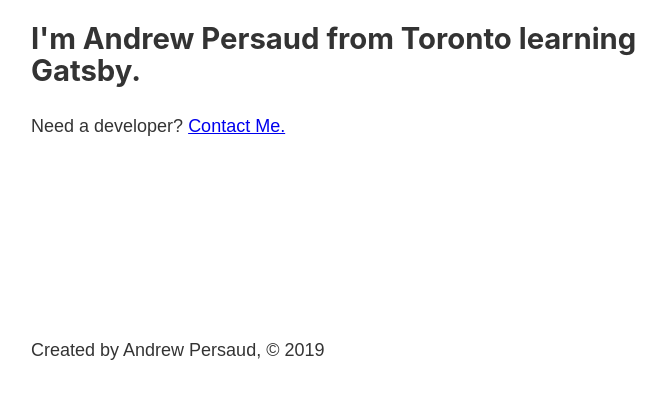
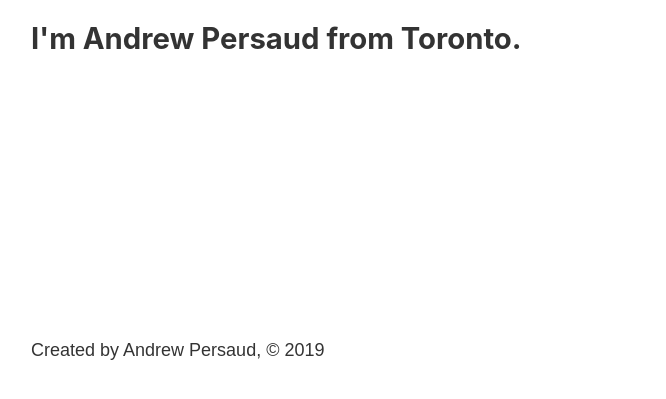
Before and after one commit to andrew-persaud/gatsby-blog, a Gatsby site: page / in a window 1280 px wide. Shown: the part 393-792 px from the top of the page, without its empty margins (252-918 px from the left). Built offline with nearby package versions, Linux system fonts and the light colour scheme; Gatsby itself is replaced by a stand-in of ours.

Commit message:
Removed home links

```diff
--- a/src/pages/index.js
+++ b/src/pages/index.js
@@ -12,8 +12,7 @@
         <Layout>
             <Head title="Home" />
             <h1>Hello.</h1>
-            <h2>I'm Andrew Persaud from Toronto learning Gatsby.</h2>
-            <p>Need a developer? <Link to="/contact">Contact Me.</Link></p>
+            <h2>I'm Andrew Persaud from Toronto.</h2>
         </Layout>
     )
 }
```
